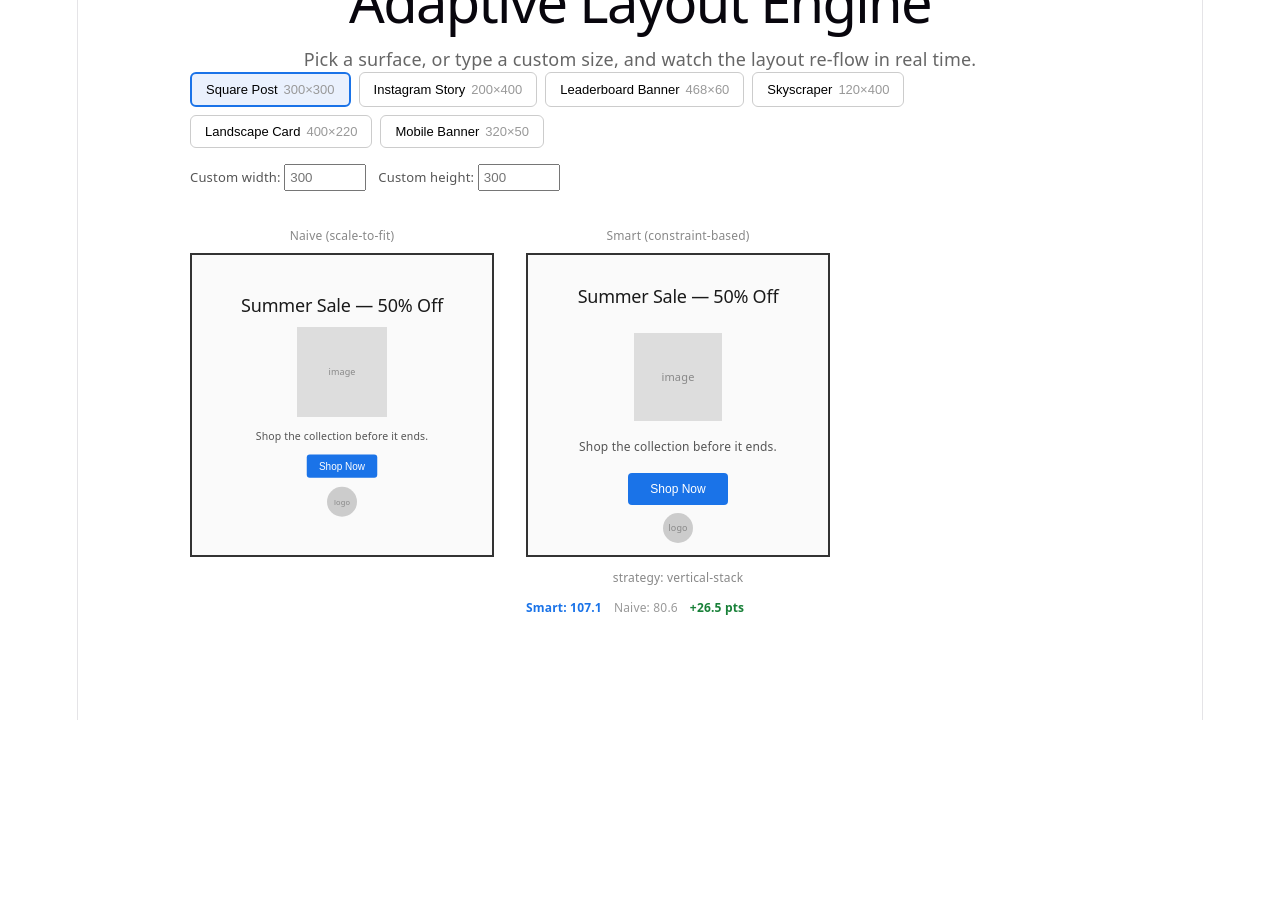
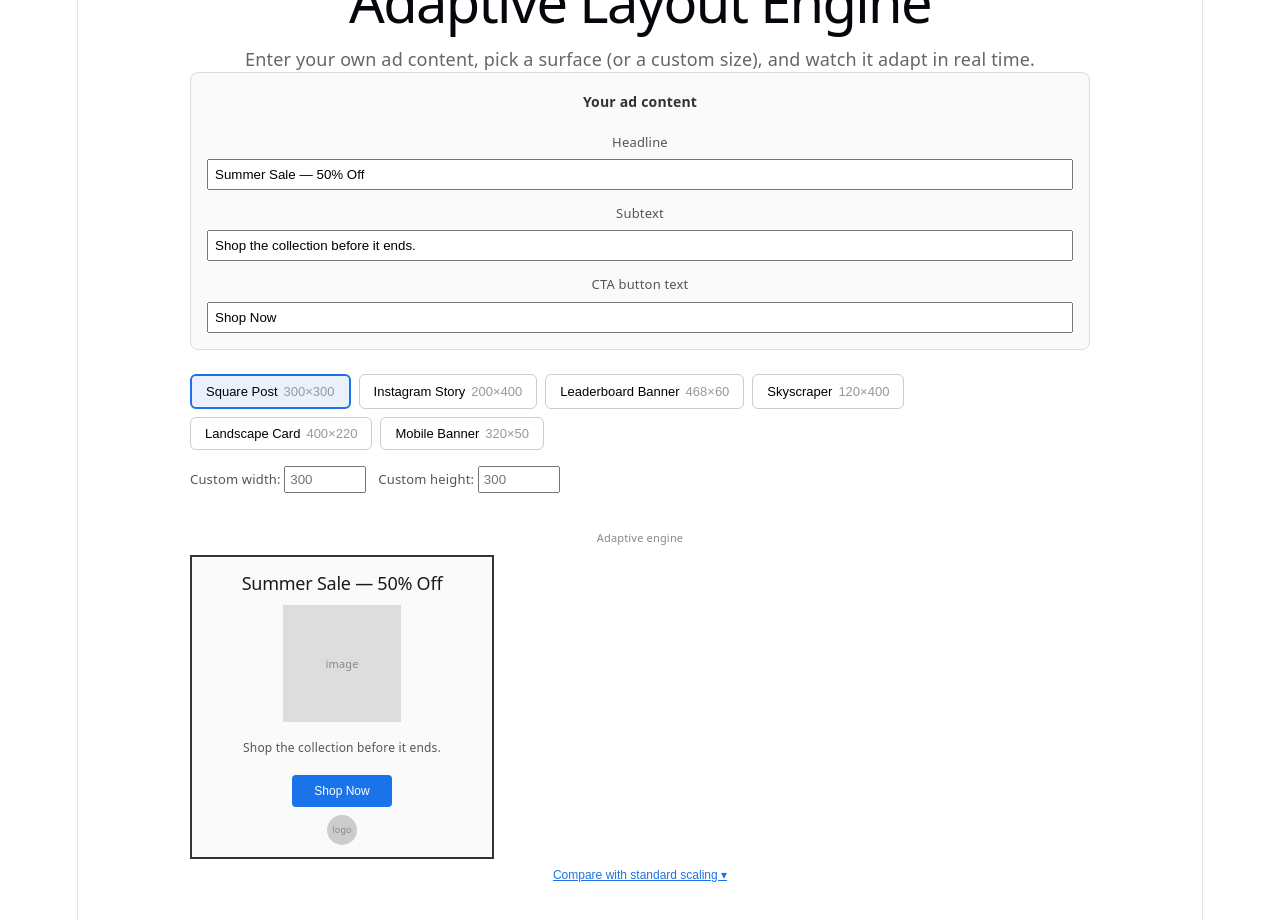
Before and after one commit to Kaushik-016/ad-layout-engine, a React (Vite) app in the folder ad-layout-engine/: page / in a window 1280 px wide. Shown: the part 80-1000 px from the top of the page. Before the commit the page ends 800 px from the top, so only its background shows below. Built offline with nearby package versions, Linux system fonts and the light colour scheme.

Commit message:
feat: score comparison between smart engine and naive baseline

```diff
--- a/ad-layout-engine/src/App.tsx
+++ b/ad-layout-engine/src/App.tsx
@@ -1,13 +1,14 @@
 import { useState } from 'react'
-import AdSurface from './components/AdSurface'
 import SmartAdSurface from './components/SmartAdSurface'
 import { sampleAd } from './data/sampleAd'
 import { surfacePresets } from './data/surfacePresets'
+import type { Ad } from './types/ad'
 
 function App() {
   const [selectedId, setSelectedId] = useState(surfacePresets[0].id)
   const [customWidth, setCustomWidth] = useState<number | null>(null)
   const [customHeight, setCustomHeight] = useState<number | null>(null)
+  const [ad, setAd] = useState<Ad>(sampleAd)
 
   const preset = surfacePresets.find((p) => p.id === selectedId)!
   const width = customWidth ?? preset.width
@@ -19,12 +20,50 @@ function App() {
     setCustomHeight(null)
   }
 
+  const updateElementContent = (elementId: string, newContent: string) => {
+    setAd((prev) => ({
+      ...prev,
+      elements: prev.elements.map((el) => (el.id === elementId ? { ...el, content: newContent } : el)),
+    }))
+  }
+
+  const getContent = (elementId: string) => ad.elements.find((el) => el.id === elementId)?.content ?? ''
+
   return (
     <div style={{ padding: '2rem', maxWidth: 900, margin: '0 auto' }}>
       <h1>Adaptive Layout Engine</h1>
       <p style={{ color: '#666' }}>
-        Pick a surface, or type a custom size, and watch the layout re-flow in real time.
+        Enter your own ad content, pick a surface (or a custom size), and watch it adapt in real time.
       </p>
+
+      <div
+        style={{
+          border: '1px solid #ddd',
+          borderRadius: 8,
+          padding: 16,
+          marginBottom: 24,
+          background: '#fafafa',
+        }}
+      >
+        <h3 style={{ marginTop: 0, fontSize: 14, color: '#333' }}>Your ad content</h3>
+        <div style={{ display: 'flex', flexDirection: 'column', gap: 10 }}>
+          {ad.elements
+            .filter((el) => el.type === 'headline' || el.type === 'subtext' || el.type === 'cta')
+            .map((el) => (
+              <label key={el.id} style={{ fontSize: 13, color: '#555' }}>
+                {el.type === 'headline' && 'Headline'}
+                {el.type === 'subtext' && 'Subtext'}
+                {el.type === 'cta' && 'CTA button text'}
+                <input
+                  type="text"
+                  value={getContent(el.id)}
+                  onChange={(e) => updateElementContent(el.id, e.target.value)}
+                  style={{ display: 'block', width: '100%', padding: 6, marginTop: 4, boxSizing: 'border-box' }}
+                />
+              </label>
+            ))}
+        </div>
+      </div>
 
       <div style={{ display: 'flex', gap: 8, flexWrap: 'wrap', marginBottom: 16 }}>
         {surfacePresets.map((p) => (
@@ -71,16 +110,7 @@ function App() {
         </label>
       </div>
 
-      <div style={{ display: 'flex', gap: 32, alignItems: 'flex-start', flexWrap: 'wrap' }}>
-        <div>
-          <p style={{ fontSize: 12, color: '#888', marginBottom: 4 }}>Naive (scale-to-fit)</p>
-          <AdSurface ad={sampleAd} surfaceWidth={width} surfaceHeight={height} />
-        </div>
-        <div>
-          <p style={{ fontSize: 12, color: '#888', marginBottom: 4 }}>Smart (constraint-based)</p>
-          <SmartAdSurface ad={sampleAd} surfaceWidth={width} surfaceHeight={height} />
-        </div>
-      </div>
+      <SmartAdSurface ad={ad} surfaceWidth={width} surfaceHeight={height} />
     </div>
   )
 }
--- a/ad-layout-engine/src/components/SmartAdSurface.tsx
+++ b/ad-layout-engine/src/components/SmartAdSurface.tsx
@@ -1,7 +1,9 @@
+import { useState } from 'react'
 import type { Ad } from '../types/ad'
 import { generateLayout } from '../engine/generateLayout'
 import { computeNaiveLayout } from '../engine/naiveLayout'
 import { scoreLayout } from '../engine/scoreLayout'
+import AdSurface from './AdSurface'
 
 interface SmartAdSurfaceProps {
   ad: Ad
@@ -10,6 +12,8 @@ interface SmartAdSurfaceProps {
 }
 
 function SmartAdSurface({ ad, surfaceWidth, surfaceHeight }: SmartAdSurfaceProps) {
+  const [showComparison, setShowComparison] = useState(false)
+
   const layout = generateLayout(ad, surfaceWidth, surfaceHeight)
 
   const naivePlacements = computeNaiveLayout(ad, surfaceWidth, surfaceHeight)
@@ -18,6 +22,7 @@ function SmartAdSurface({ ad, surfaceWidth, surfaceHeight }: SmartAdSurfaceProps
 
   return (
     <div>
+      <p style={{ fontSize: 11, color: '#888', marginBottom: 4 }}>Adaptive engine</p>
       <div
         style={{
           width: surfaceWidth,
@@ -46,22 +51,46 @@ function SmartAdSurface({ ad, surfaceWidth, surfaceHeight }: SmartAdSurfaceProps
                 boxSizing: 'border-box',
               }}
             >
-              <ElementVisual type={p.element.type} content={p.element.content} fontScale={p.fontScale} />
+              <ElementVisual type={p.element.type} content={p.element.content} fontScale={p.fontScale} allowWrap={layout.strategyName === 'vertical-stack'}/>
             </div>
           ))}
       </div>
 
-      <div style={{ marginTop: 8, fontSize: 12 }}>
+      <button
+        onClick={() => setShowComparison((v) => !v)}
+        style={{
+          marginTop: 8,
+          fontSize: 12,
+          color: '#1a73e8',
+          background: 'none',
+          border: 'none',
+          padding: 0,
+          cursor: 'pointer',
+          textDecoration: 'underline',
+        }}
+      >
+        {showComparison ? 'Hide comparison ▴' : 'Compare with standard scaling ▾'}
+      </button>
+
+      {showComparison && (
+        <div style={{ marginTop: 12, display: 'flex', gap: 24, alignItems: 'flex-start', flexWrap: 'wrap' }}>
+          <div>
+            <p style={{ fontSize: 11, color: '#888', marginBottom: 4 }}>Standard scaling</p>
+            <AdSurface ad={ad} surfaceWidth={surfaceWidth} surfaceHeight={surfaceHeight} />
+          </div>
+          <div style={{ fontSize: 12, paddingTop: 20 }}>
             <div style={{ color: '#888', marginBottom: 4 }}>strategy: {layout.strategyName}</div>
-        <div style={{ display: 'flex', gap: 12, alignItems: 'center' }}>
-          <span style={{ color: '#1a73e8', fontWeight: 600 }}>Smart: {layout.score.toFixed(1)}</span>
-          <span style={{ color: '#999' }}>Naive: {naiveScore.toFixed(1)}</span>
+            <div style={{ display: 'flex', flexDirection: 'column', gap: 4 }}>
+              <span style={{ color: '#1a73e8', fontWeight: 600 }}>Adaptive engine: {layout.score.toFixed(1)}</span>
+              <span style={{ color: '#999' }}>Standard scaling: {naiveScore.toFixed(1)}</span>
               <span style={{ color: improvement >= 0 ? '#188038' : '#c5221f', fontWeight: 600 }}>
                 {improvement >= 0 ? '+' : ''}
                 {improvement.toFixed(1)} pts
               </span>
             </div>
           </div>
+        </div>
+      )}
     </div>
   )
 }
@@ -70,10 +99,12 @@ function ElementVisual({
   type,
   content,
   fontScale = 1,
+  allowWrap = true,
 }: {
   type: string
   content: string
   fontScale?: number
+  allowWrap?: boolean
 }) {
   switch (type) {
     case 'headline':
@@ -85,8 +116,10 @@ function ElementVisual({
             textAlign: 'center',
             color: '#1a1a1a',
             lineHeight: 1.35,
-            overflowWrap: 'break-word',
             width: '100%',
+            ...(allowWrap
+              ? { overflowWrap: 'break-word' as const }
+              : { whiteSpace: 'nowrap' as const, overflow: 'hidden' as const, textOverflow: 'ellipsis' as const }),
           }}
         >
           {content}
--- a/ad-layout-engine/src/engine/naturalSize.ts
+++ b/ad-layout-engine/src/engine/naturalSize.ts
@@ -4,15 +4,29 @@ function estimateTextHeight(text: string, width: number, fontSize: number, lineH
   const avgCharWidth = fontSize * 0.58
   const charsPerLine = Math.max(1, Math.floor(width / avgCharWidth))
   const lines = Math.max(1, Math.ceil(text.length / charsPerLine))
-  return lines * fontSize * lineHeight + 4 // small safety buffer
+  return lines * fontSize * lineHeight + 4
+}
+
+function estimateSingleLineSize(text: string, fontSize: number, lineHeight = 1.35) {
+  const avgCharWidth = fontSize * 0.58
+  return {
+    width: Math.ceil(text.length * avgCharWidth) + 8,
+    height: fontSize * lineHeight + 4,
+  }
 }
 
 export function getNaturalSize(element: AdElement, availableWidth?: number): { width: number; height: number } {
   switch (element.type) {
     case 'headline': {
-      const width = Math.min(220, availableWidth ?? 220)
-      const height = estimateTextHeight(element.content, width, 20)
-      return { width, height }
+      if (availableWidth !== undefined) {
+        // vertical stack: text is allowed to wrap within the given width
+        const width = Math.min(220, availableWidth)
+        const height = estimateTextHeight(element.content, width, 18)
+        return { width, height }
+      }
+      // horizontal row: headline must stay single-line; tier-3 shrinking handles fitting
+      const single = estimateSingleLineSize(element.content, 18)
+      return { width: Math.min(single.width, 220), height: single.height }
     }
     case 'subtext': {
       const width = Math.min(200, availableWidth ?? 200)
--- a/ad-layout-engine/src/engine/stackElements.ts
+++ b/ad-layout-engine/src/engine/stackElements.ts
@@ -103,8 +103,15 @@ export function stackElements(
     break
   }
 
+  // center the stacked content along the main axis if there's leftover space
+  const contentMainSize =
+    working.reduce((sum, el) => sum + mainSize(el), 0) + GAP * Math.max(0, working.length - 1)
+  const usedMain = contentMainSize + PADDING * 2
+  const extraSpace = Math.max(0, mainAxisLimit - usedMain)
+  const startOffset = PADDING + extraSpace / 2
+
   const placements: PlacedElement[] = []
-  let cursor = PADDING
+  let cursor = startOffset
 
   for (const el of working) {
     const s = sizes.get(el.id)!
```
Lines whose indentation alone changed are shown as unchanged.
